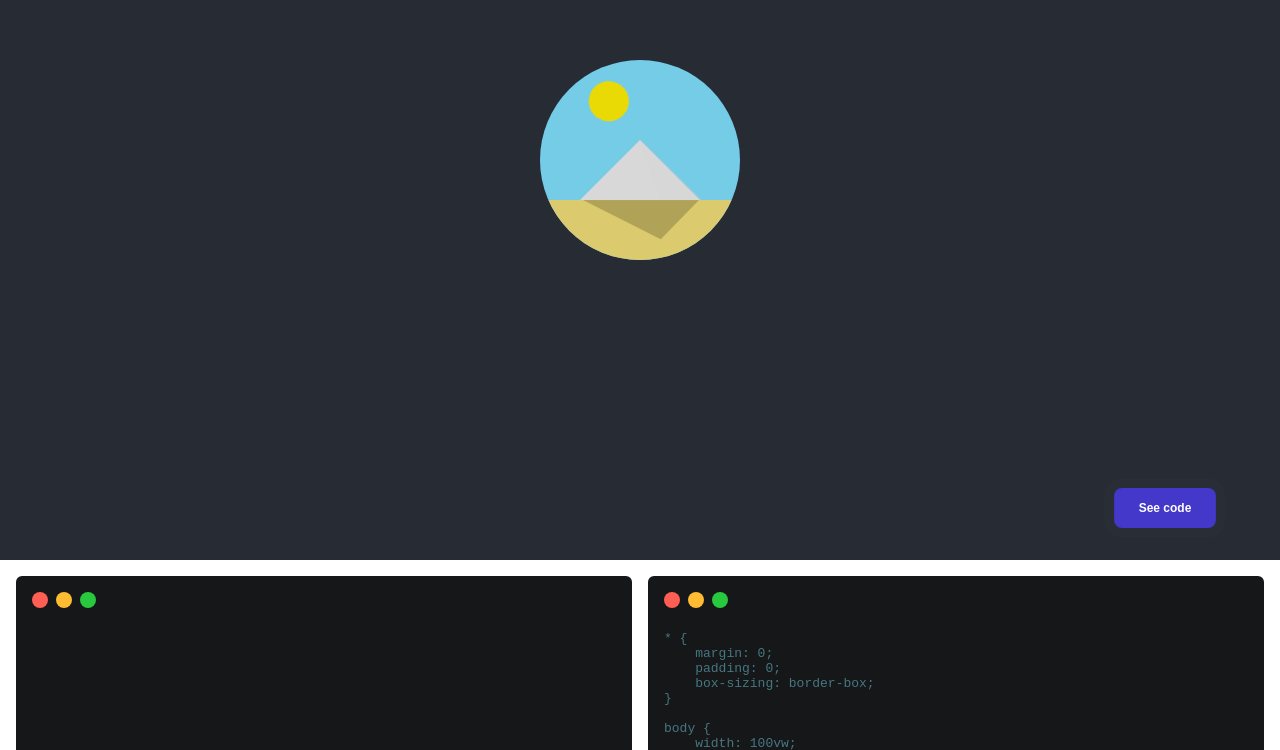
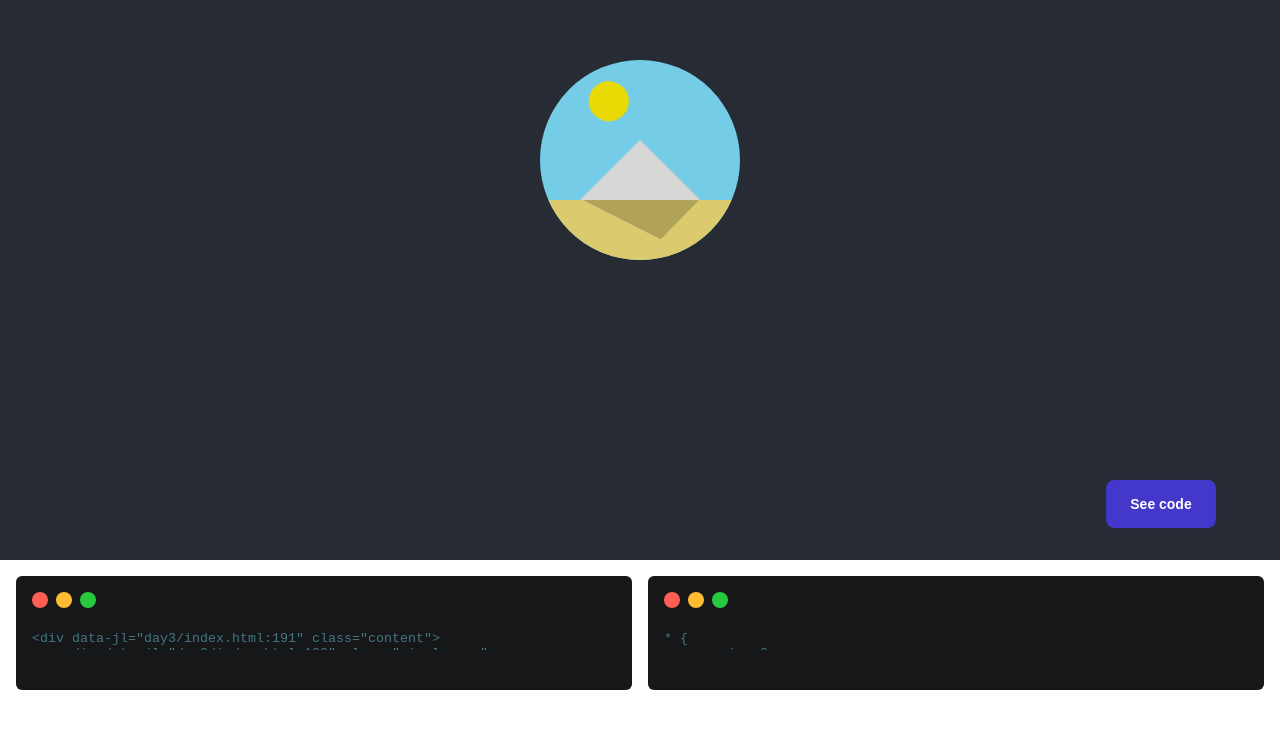
Before and after one commit to Luisgustavom1/100-days-css, a plain HTML site: page day3/index.html in a window 1280 px wide. Shown: the part 240-990 px from the top of the page. After the commit the page ends 946 px from the top, so only its background shows below. Drawn offline with Linux system fonts and the light colour scheme.

Commit message:
Render code with textarea

```diff
--- a/assets/codes/codes.css
+++ b/assets/codes/codes.css
@@ -35,6 +35,19 @@ body {
   word-wrap: break-word;
 
   position: relative;
+}
+
+.code textarea {
+  width: 100%;
+  height: 100%;
+
+  background: none;
+  color: inherit;
+
+  border: none;
+
+  overflow: hidden;
+  resize: none;
 }
 
 .code::before {
@@ -89,14 +102,14 @@ body {
   text-decoration: none;
 
   color: #FFF;
-  font: 600 12px sans-serif;
+  font: 600 14px sans-serif;
 
   background-color: #4338CA;
-  box-shadow: 0 0 0 0 #E0E7FF;
+  box-shadow: 0 0 0 0 rgba(67, 56, 202, .7);
   border-radius: 8px;
 
-  width: 102px;
-  height: 40px;
+  width: 110px;
+  height: 48px;
 
   display: flex;
   align-items: center;
@@ -108,16 +121,16 @@ body {
 @keyframes pulse {
   0% {
     transform: scale(0.9);
-    box-shadow: 0 0 0 0 rgba(224, 231, 255, 0.7);
+    box-shadow: 0 0 0 0 rgba(67, 56, 202, .7);
   }
 
   60% {
     transform: scale(1);
-    box-shadow: 0 0 0 10px rgba(224, 231, 255, 0);
+    box-shadow: 0 0 0 10px rgba(67, 56, 202, 0);
   }
 
   100% {
     transform: scale(0.9);
-    box-shadow: 0 0 0 0 rgba(224, 231, 255, 0);
+    box-shadow: 0 0 0 0 rgba(67, 56, 202, 0);
   }
 }
--- a/assets/codes/codes.html
+++ b/assets/codes/codes.html
@@ -1,12 +1,15 @@
 <section class="codes-container" id="codes">
   <code class="html-code code">
-    <span class="green-ball"</span>
+    <span class="green-ball"></span>
+      <textarea disabled></textarea>
   </code>
   <code class="css-code code">
-    <span class="green-ball"</span>
+    <span class="green-ball"></span>
+      <textarea disabled></textarea>
   </code>
   <code class="js-code code">
-    <span class="green-ball"</span>
+    <span class="green-ball"></span>
+      <textarea disabled></textarea>
   </code>
 </section>
 
--- a/assets/codes/printCodes.js
+++ b/assets/codes/printCodes.js
@@ -31,9 +31,8 @@ function loadCodesContent() {
 }
 
 // nbsp - Non breaking space
-const addNbspInLine = (line, tabWidth) => {
-  const nbsp = '&nbsp;'
-  return line.replace(new RegExp(`^\\s{${tabWidth}}`, 'g'), "").replace(/ /g, nbsp)
+const maintainDefaultTabWidth = (line, tabWidth) => {
+  return line.replace(new RegExp(`^\\s{${tabWidth}}`, 'g'), "")
 }
 
 function getTabWidth(lines) {
@@ -60,10 +59,9 @@ function loadCodeContent(source, target) {
   }
   const codeContentLines = codeContent.split('\n')
   const tabWidth = getTabWidth(codeContentLines)
-  const codeFormated = codeContentLines.map(line => addNbspInLine(line, tabWidth))
-  codeFormated.forEach(line => {
-    target.innerHTML += line + '<br/>'
-  })
+  const codeFormated = codeContentLines.map(line => maintainDefaultTabWidth(line, tabWidth)).join('\n')
+
+  target.querySelector('textarea').value = codeFormated;
 }
 
 loadCodeContainerCssLink()
```
